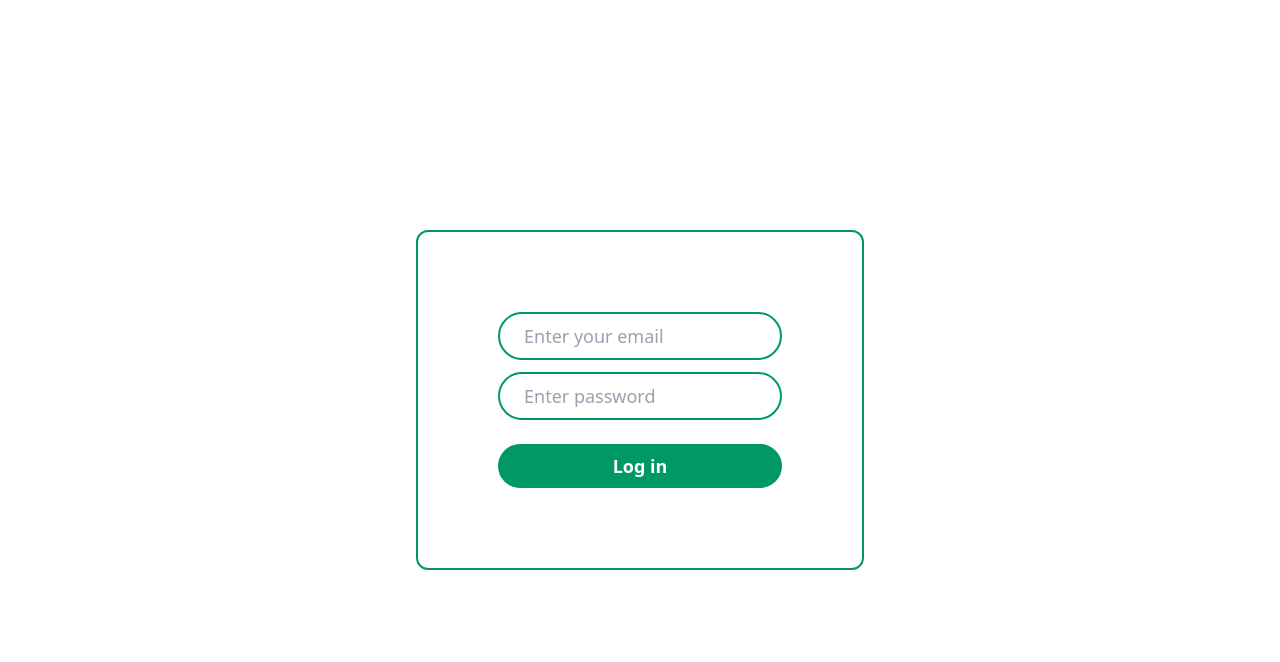
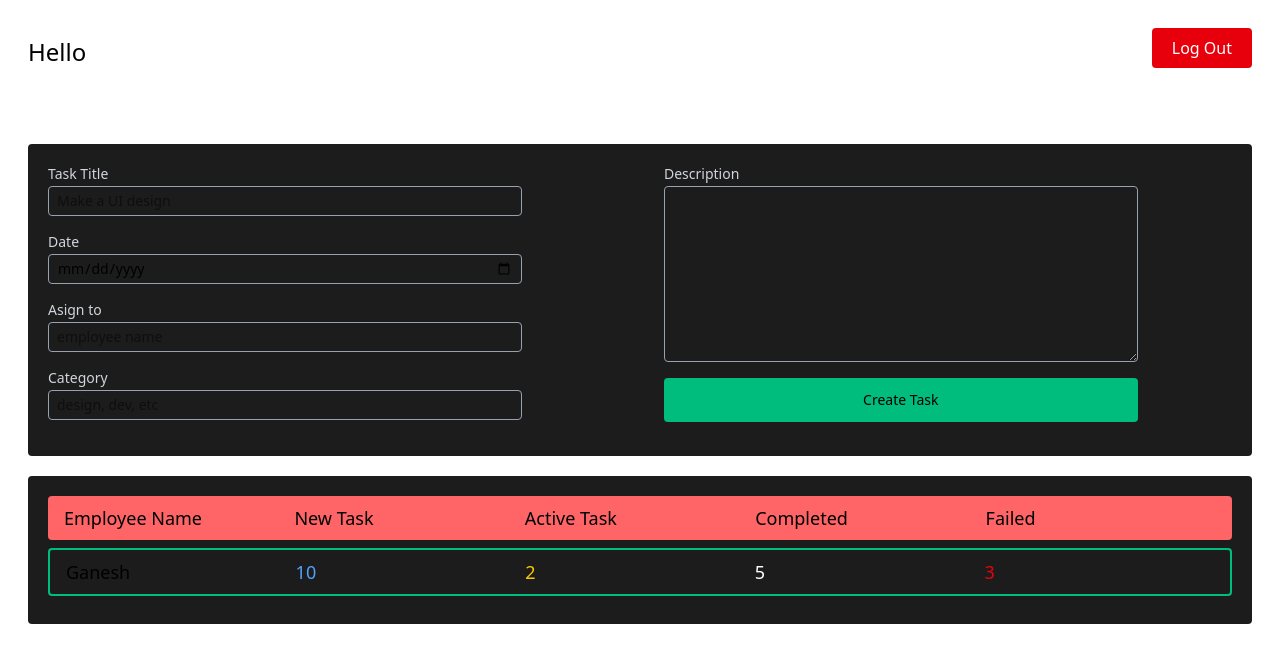
Before and after one commit to FrontX-Ganesh/employee-management-system, a React (Vite) app: page /admin in a window 1280 px wide. Shown: the top 662 px of the page. Built offline with nearby package versions, Linux system fonts and the light colour scheme.

Commit message:
Routing added and header page created

```diff
--- /dev/null
+++ b/Routes.jsx
@@ -0,0 +1,24 @@
+import { createBrowserRouter, RouterProvider } from "react-router-dom";
+import Login from "./src/components/Auth/Login";
+import AdminDashboard from "./src/components/Dashboard/AdminDashboard";
+import EmployeeDashboard from "./src/components/Dashboard/EmployeeDashboard";
+
+const Routes = () => {
+  const router = createBrowserRouter([
+    {
+      path: "/login",
+      element: <Login />,
+    },
+    {
+      path: "/admin",
+      element: <AdminDashboard />,
+    },
+    {
+      path: "/employee",
+      element: <EmployeeDashboard />,
+    },
+  ]);
+  return <RouterProvider router={router} />;
+};
+
+export default Routes;
--- a/package.json
+++ b/package.json
@@ -13,6 +13,7 @@
     "@tailwindcss/vite": "^4.1.7",
     "react": "^19.1.0",
     "react-dom": "^19.1.0",
+    "react-router-dom": "^7.6.1",
     "react-toastify": "^11.0.5",
     "tailwindcss": "^4.1.7"
   },
--- a/src/App.jsx
+++ b/src/App.jsx
@@ -1,10 +1,10 @@
 import AuthProvider from "./context/AuthProvider";
-import AppContent from "./components/other/AppContent";
+import Routes from "../Routes";
 
 const App = () => {
   return (
     <AuthProvider>
-      <AppContent />
+      <Routes />
     </AuthProvider>
   );
 };
--- a/src/components/Auth/Login.jsx
+++ b/src/components/Auth/Login.jsx
@@ -1,13 +1,50 @@
-/* eslint-disable no-unused-vars */
-import { useRef } from "react";
-import { ToastContainer } from "react-toastify";
+import { useContext, useRef } from "react";
+import { toast, ToastContainer } from "react-toastify";
+import { AuthContext } from "../../context/AuthProvider";
+import { useNavigate } from "react-router-dom";
 
-const Login = ({ handleLogin, user, loggedInUserData }) => {
+const Login = () => {
   const formData = useRef({});
+  const userData = useContext(AuthContext);
+  const navigate = useNavigate();
 
   const handleInputChange = (e) => {
     const { name, value } = e.target;
     formData.current[name] = value;
+  };
+
+  const handleLogin = (email, password) => {
+    if (!userData) {
+      console.warn("userData is not loaded yet");
+      toast.error("User data is not loaded yet.");
+      return;
+    }
+
+    const employees = userData.employees || [];
+    const admin = userData.admin || [];
+
+    const employeeData = employees.find(
+      (detail) => detail?.email === email && detail?.password === password
+    );
+
+    const adminData = admin.find(
+      (detail) => detail?.email === email && detail?.password === password
+    );
+
+    console.log("employeeData:", employeeData);
+    console.log("adminData:", adminData);
+
+    if (adminData) {
+      localStorage.setItem("role", "admin");
+      localStorage.setItem("userData", JSON.stringify(adminData));
+      navigate("/admin");
+    } else if (employeeData) {
+      localStorage.setItem("role", "employee");
+      localStorage.setItem("userData", JSON.stringify(employeeData));
+      navigate("/employee");
+    } else {
+      toast.error("Invalid Credentials");
+    }
   };
 
   const handleSubmit = (e) => {
--- a/src/components/Dashboard/AdminDashboard.jsx
+++ b/src/components/Dashboard/AdminDashboard.jsx
@@ -1,6 +1,10 @@
+import Header from "../other/Header";
+
 const AdminDashboard = () => {
   return (
     <>
+      <Header />
+      <section className="max-w-7xl mx-auto">
         <div className="h-screen w-full p-7">
           <div className="p-5 bg-[#1c1c1c] mt-5 rounded">
             <form className="flex flex-col md:flex-row flex-wrap w-full gap-6">
@@ -71,6 +75,7 @@ const AdminDashboard = () => {
             </div>
           </div>
         </div>
+      </section>
     </>
   );
 };
--- a/src/components/Dashboard/EmployeeDashboard.jsx
+++ b/src/components/Dashboard/EmployeeDashboard.jsx
@@ -1,6 +1,9 @@
+import Header from "../other/Header";
+
 const EmployeeDashboard = () => {
   return (
     <>
+      <Header />
       <section className="max-w-7xl mx-auto">
         <div className="min-h-screen w-full p-4 md:p-7">
           {/* Task Summary Cards */}
--- /dev/null
+++ b/src/components/other/Header.jsx
@@ -0,0 +1,29 @@
+import { useNavigate } from "react-router-dom";
+
+const Header = () => {
+  const navigate = useNavigate();
+  const userName = JSON.parse(localStorage.getItem("userData"));
+
+  const handleLogoutUser = () => {
+    localStorage.clear();
+    navigate("/login");
+  };
+  return (
+    <section className="max-w-7xl mx-auto p-4 md:p-7">
+      <div className="flex items-end justify-between">
+        <h1 className="text-2xl font-medium">
+          Hello {userName?.firstName.toUpperCase()}
+          <span className="text-3xl font-semibold"></span>
+        </h1>
+        <button
+          className="bg-red-600 text-base font-medium text-white px-5 py-2 rounded-sm cursor-pointer"
+          onClick={handleLogoutUser}
+        >
+          Log Out
+        </button>
+      </div>
+    </section>
+  );
+};
+
+export default Header;
--- a/src/utils/localStorage.jsx
+++ b/src/utils/localStorage.jsx
@@ -206,6 +206,7 @@ const admin = [
     id: 1,
     email: "admin@example.com",
     password: "123",
+    firstName: "Admin",
   },
 ];
 
```
Also changed, not shown: 1 other file (tests, documents, lock files or other folders). Lines whose indentation alone changed are shown as unchanged.
